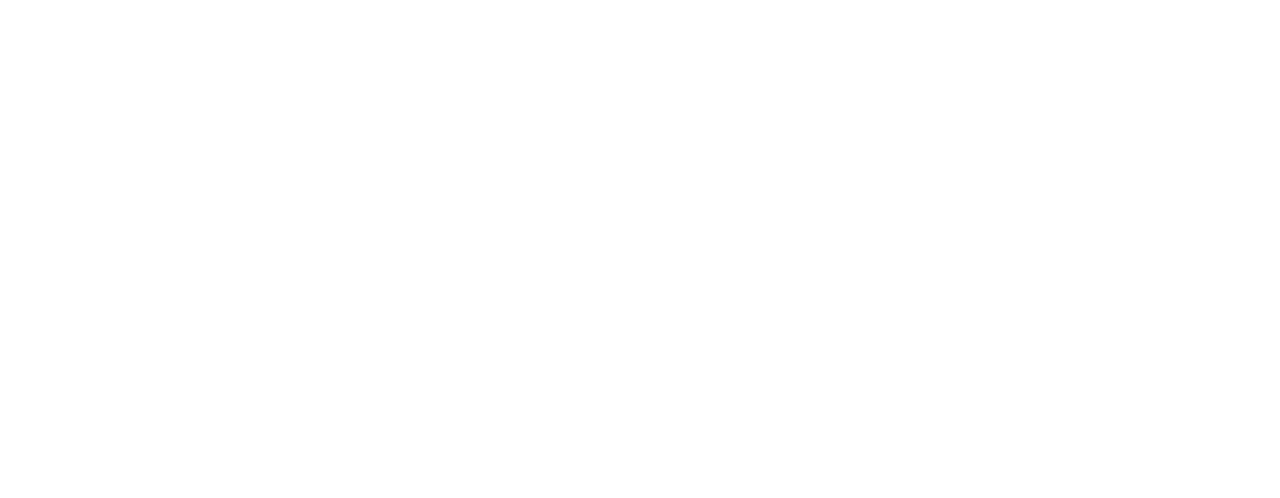
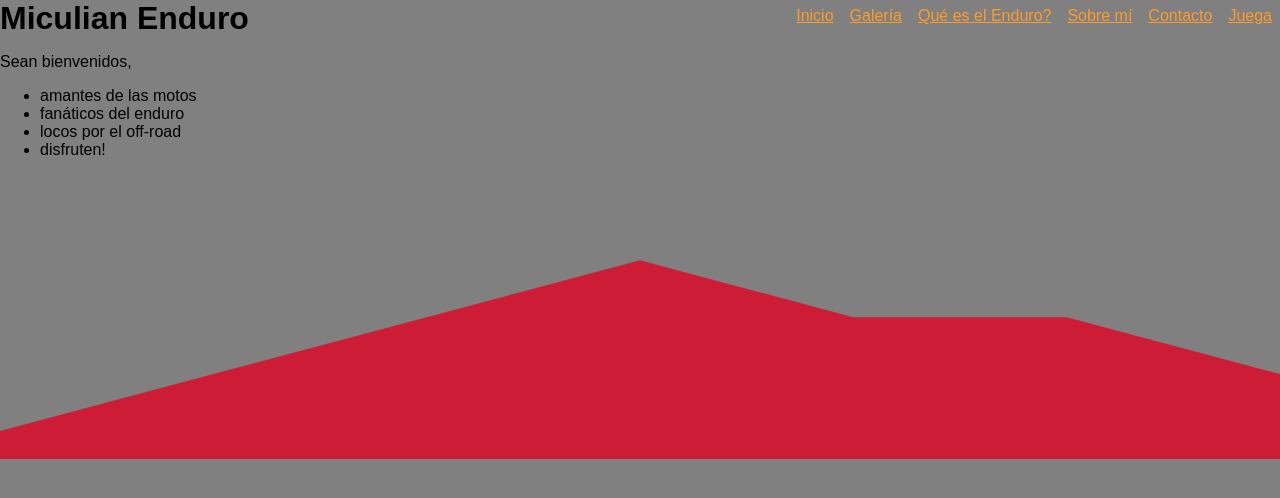
Before and after one commit to shodrig0/labweb-enduro-page, a plain HTML site: page html/galeria.html in a window 1280 px wide. Drawn offline with Linux system fonts and the light colour scheme.

Commit message:
correcion rutas

```diff
--- a/disenio.js
+++ b/disenio.js
@@ -1,5 +1,5 @@
 function cargarTemplate() {
-  fetch("header.html")
+  fetch("../header.html")
     .then((response) => response.text())
     .then((data) => {
       document.getElementById("header").innerHTML = data;
@@ -15,5 +15,5 @@ cargarTemplate();
  * Explicacion:
  *
  * fetch API: sirve para pedirle requests al browser
- *
+ * https://developer.mozilla.org/en-US/docs/Web/API/Fetch_API/Using_Fetch
  */
--- a/header.html
+++ b/header.html
@@ -4,11 +4,11 @@
       <h1>Miculian Enduro</h1>
       <nav class="navClass">
         <a href="index.html">Inicio</a>
-        <a href="html/galeria.html">Galería</a>
-        <a href="html/sobreEnduro.html">Qué es el Enduro?</a>
-        <a href="html/sobreDepor.html">Sobre mí</a>
-        <a href="html/contacto.html">Contacto</a>
-        <a href="html/game.html">Juega</a>
+        <a href="galeria.html">Galería</a>
+        <a href="sobreEnduro.html">Qué es el Enduro?</a>
+        <a href="sobreDepor.html">Sobre mí</a>
+        <a href="contacto.html">Contacto</a>
+        <a href="game.html">Juega</a>
       </nav>
       <div class="container-saludo">
         <div class="container-contenido">
--- a/html/galeria.html
+++ b/html/galeria.html
@@ -0,0 +1,13 @@
+<!DOCTYPE html>
+<html lang="es">
+  <head>
+    <meta charset="UTF-8" />
+    <meta name="viewport" content="width=device-width, initial-scale=1.0" />
+    <title>Galeria</title>
+    <link rel="stylesheet" href="../css/init.css" />
+  </head>
+  <body>
+    <div id="header"></div>
+    <script src="../disenio.js"></script>
+  </body>
+</html>
```
Also changed, not shown: html/game.html (+2 -1 lines), html/index.html (renamed from index.html, +3 -3 lines).
